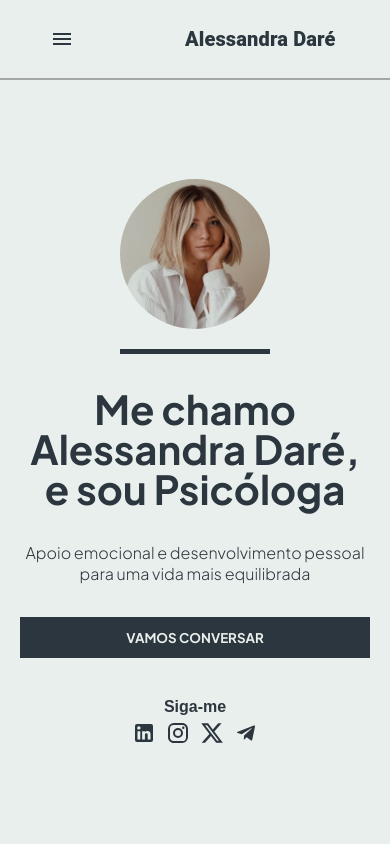
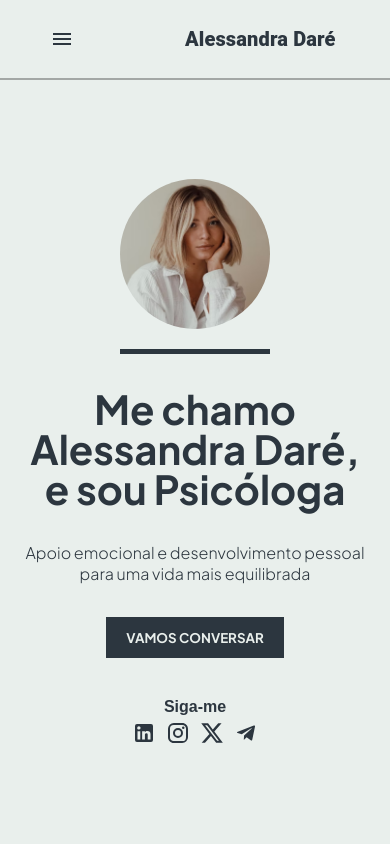
Before and after one commit to allessandrogomes/psychologist-portfolio, a Next.js app: page / in a window 390 px wide. Shown: the top 844 px of the page. Built offline with nearby package versions, Linux system fonts and the light colour scheme.

Commit message:
:iphone:responsive: ajusta o tamanho do botão 'LetsTalk' na IntroSection em telas menores.

```diff
--- a/src/components/IntroSection/styles.module.scss
+++ b/src/components/IntroSection/styles.module.scss
@@ -96,6 +96,8 @@
 
             @media (max-width: 767px) {
                 padding: 12px 20px;
+                max-width: 200px;
+                align-self: center;
             }
         }
 
```
